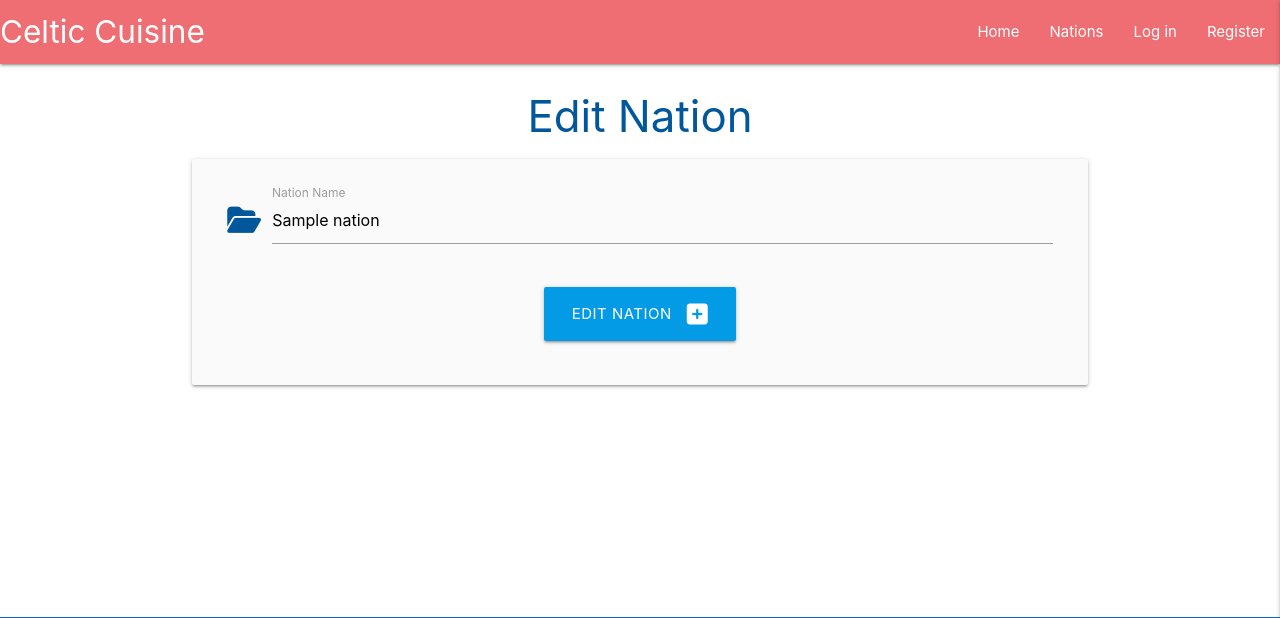
After one commit to Code-Institute-Submissions/danielj314-celtic-cuisine-pm3_NovResub, a Flask app: page /edit_nation/1 in a window 1280 px wide. The commit adds this page. Shown: the top 618 px of the page. Run offline with Flask 2, Linux system fonts and the light colour scheme; tables that the repository leaves empty hold one stand-in row (values such as "Sample post").

Commit message:
Added ability to edit nations categories

```diff
--- a/celticcuisine/routes.py
+++ b/celticcuisine/routes.py
@@ -27,6 +27,17 @@ def add_nation():
         db.session.commit()
         return redirect(url_for("nations"))
     return render_template("add_nation.html")
+
+
+
+@app.route("/edit_nation/<int:category_id>", methods=["GET", "POST"])
+def edit_nation(category_id):
+    category = Nations.query.get_or_404(category_id)
+    if request.method == "POST":
+        category.category_name = request.form.get("category_name")
+        db.session.commit()
+        return redirect(url_for("nations"))
+    return render_template("edit_nation.html", category=category)
 
 
 @app.route("/register", methods=["GET", "POST"])
--- /dev/null
+++ b/celticcuisine/templates/edit_nation.html
@@ -0,0 +1,28 @@
+{% extends "base.html" %}
+{% block content %}
+
+<h3 class="light-blue-text text-darken-4 center-align">Edit Nation</h3>
+
+<div class="row card-panel grey lighten-5">
+    <form class="col s12" method="POST" action="{{ url_for('edit_nation', category_id=category.id) }}">
+        <!-- category name -->
+        <div class="row">
+            <div class="input-field col s12">
+                <i class="fas fa-folder-open prefix light-blue-text text-darken-4"></i>
+                <input id="category_name" name="category_name" value="{{ category.category_name }}" minlength="3" maxlength="25" type="text" class="validate"
+                    required>
+                <label for="category_name">Nation Name</label>
+            </div>
+        </div>
+        <!-- submit button -->
+        <div class="row">
+            <div class="col s12 center-align">
+                <button type="submit" class="btn-large light-blue darken-1">
+                    Edit Nation <i class="fas fa-plus-square right"></i>
+                </button>
+            </div>
+        </div>
+    </form>
+</div>
+
+{% endblock %}
--- a/celticcuisine/templates/nations.html
+++ b/celticcuisine/templates/nations.html
@@ -14,13 +14,13 @@
 
 <div class="row">
     {% for category in categories %}
-    <div class="col s12 m6 l3">
+    <div class="col s12 m6 l4">
         <div class="card light-blue darken-4 center-align">
             <div class="card-content white-text">
                 <span class="card-title">{{ category.category_name }}</span>
             </div>
             <div class="card-action">
-                <a href="#" class="btn green accent-4">Edit</a>
+                <a href="{{ url_for('edit_nation', category_id=category.id) }}" class="btn green accent-4">Edit</a>
                 <a href="#" class="btn red">Delete</a>
             </div>
         </div>
```
